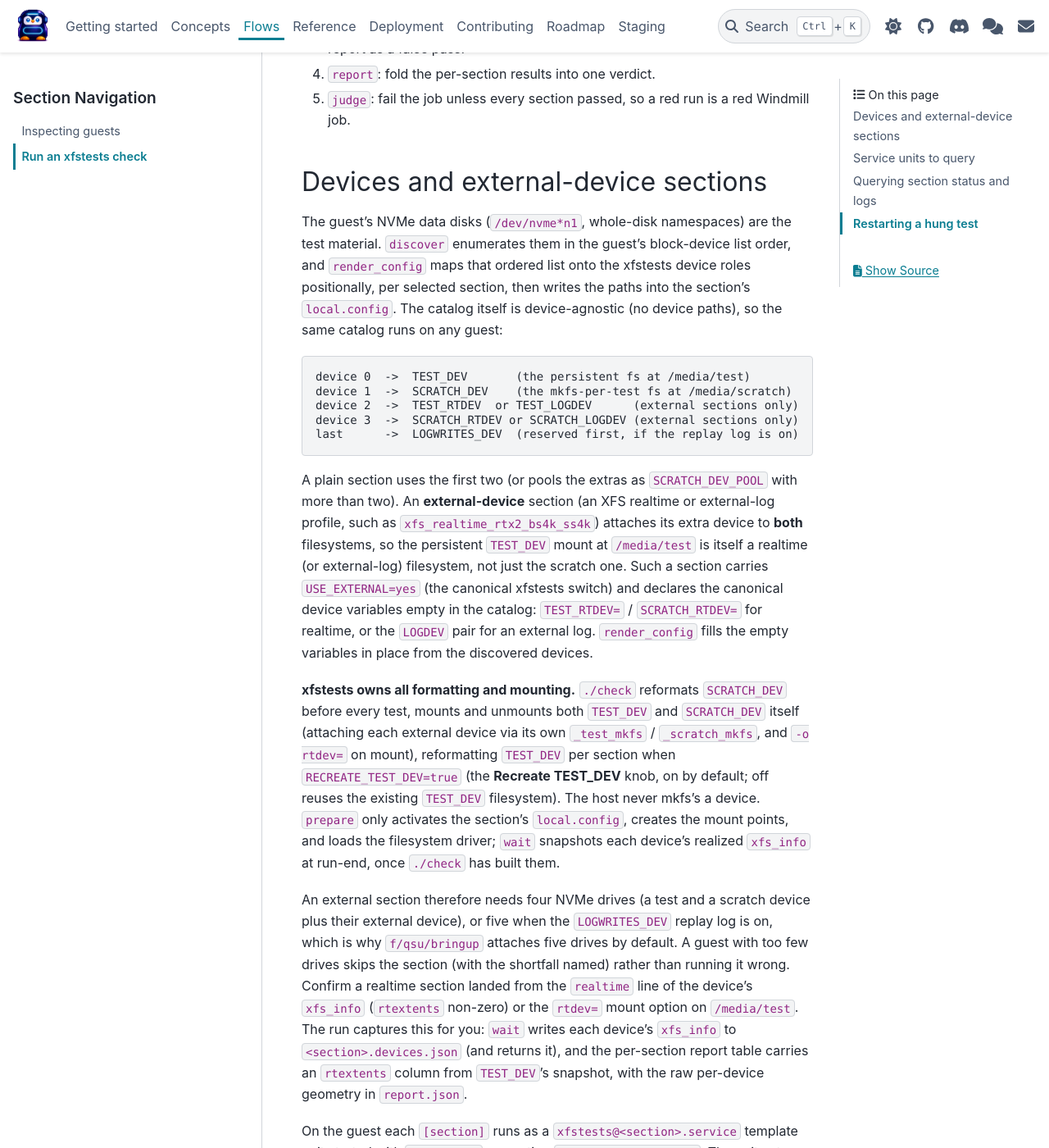
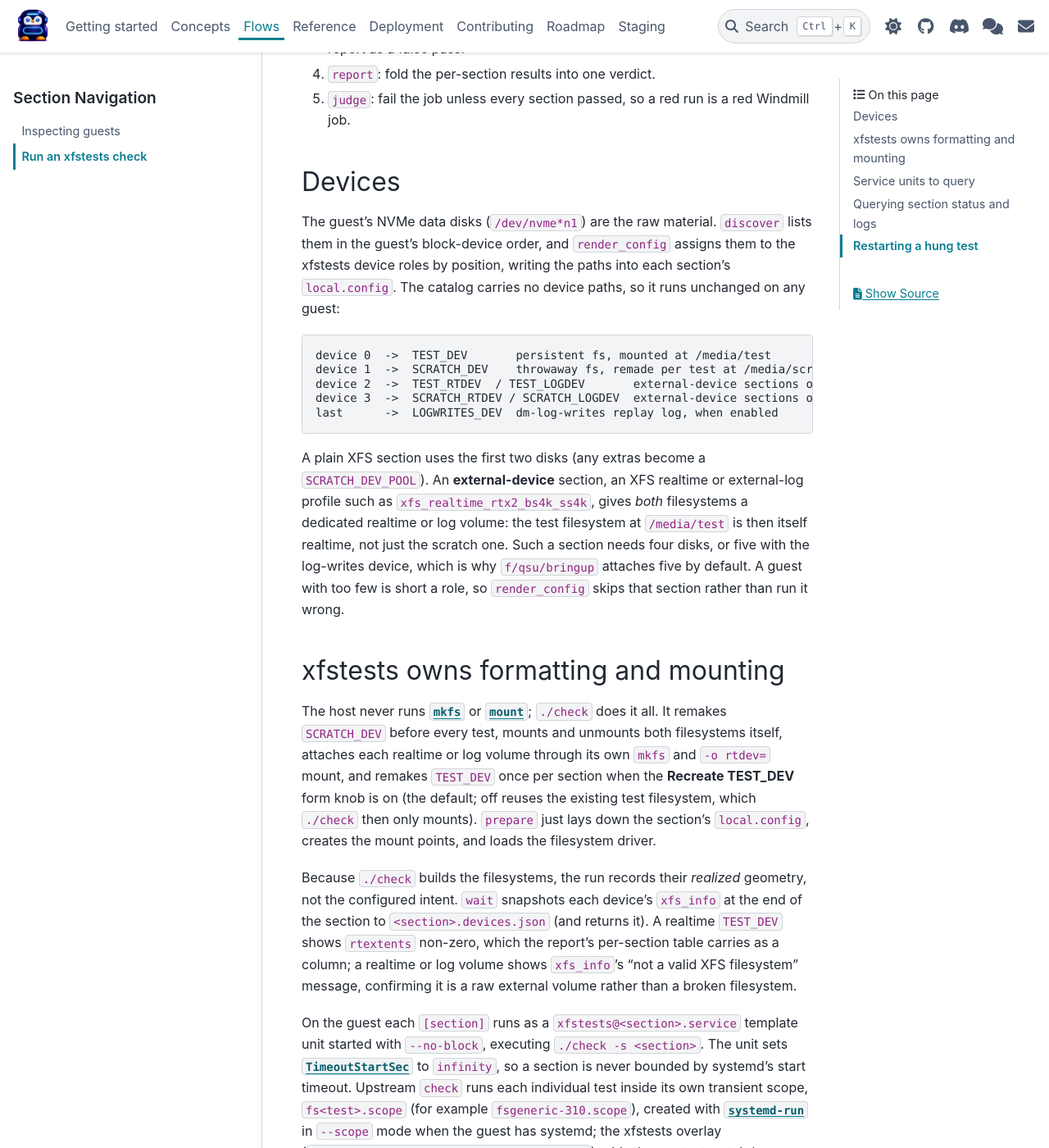
Before and after one commit to dagomez137/kdevops-ng, a Sphinx documentation site: the page built from docs/flows/fstests.rst, in a window 1280 px wide and 1400 px high, scrolled down 551 px. Shown: the whole window at 82% size. Built offline with Sphinx 7.4.7 and the PyData theme 0.15.4, drawn with Linux system fonts in a browser that asks for light colours.

Commit message:
docs: clarify the fstests device model and formatting ownership
The fstests flow page's device section had grown into a dense wall of
prose that mixed the device-to-role mapping, the empty-variable catalog
encoding, and the formatting story, and it still described the old model
where the host formatted the test device.

Rewrite it as two short sections a reader can follow. "Devices" keeps the
positional role map and states plainly what an external-device section
needs. "xfstests owns formatting and mounting" says who does what: the
host runs neither mkfs nor mount; ./check remakes the scratch device per
test, mounts both filesystems, attaches each realtime or log volume, and
remakes the test device per section under the Recreate TEST_DEV knob,
while the run records the realized geometry from each device's xfs_info.
Register mkfs and mount in the cmd_links table so the first mention of
each links to its manual.

Generated-by: Claude AI
Signed-off-by: Daniel Gomez <da.gomez@kernel.org>

```diff
--- a/docs/conf.py
+++ b/docs/conf.py
@@ -70,8 +70,11 @@ html_context = {
 # there).
 _SYSTEMD = "https://www.freedesktop.org/software/systemd/man/latest"
 _MAN7 = "https://man7.org/linux/man-pages/man1"
+_MAN8 = "https://man7.org/linux/man-pages/man8"
 cmd_links = {
     "ssh": f"{_MAN7}/ssh.1.html",
+    "mkfs": f"{_MAN8}/mkfs.8.html",
+    "mount": f"{_MAN8}/mount.8.html",
     "dmesg": f"{_MAN7}/dmesg.1.html",
     "cat": f"{_MAN7}/cat.1.html",
     "~/.ssh/config": "https://man7.org/linux/man-pages/man5/ssh_config.5.html",
--- a/docs/flows/fstests.rst
+++ b/docs/flows/fstests.rst
@@ -25,56 +25,51 @@ The flow is thin and mirrors xfstests/systemd vocabulary one-to-one:
 5. ``judge``: fail the job unless every section passed, so a red run is a red
    Windmill job.
 
-Devices and external-device sections
-====================================
+Devices
+=======
 
-The guest's NVMe data disks (``/dev/nvme*n1``, whole-disk namespaces) are the
-test material. ``discover`` enumerates them in the guest's block-device list
-order, and ``render_config`` maps that ordered list onto the xfstests device
-roles positionally, per selected section, then writes the paths into the
-section's ``local.config``. The catalog itself is device-agnostic (no device
-paths), so the same catalog runs on any guest:
+The guest's NVMe data disks (``/dev/nvme*n1``) are the raw material.
+``discover`` lists them in the guest's block-device order, and ``render_config``
+assigns them to the xfstests device roles by position, writing the paths into
+each section's ``local.config``. The catalog carries no device paths, so it runs
+unchanged on any guest:
 
 .. code-block:: text
 
-   device 0  ->  TEST_DEV       (the persistent fs at /media/test)
-   device 1  ->  SCRATCH_DEV    (the mkfs-per-test fs at /media/scratch)
-   device 2  ->  TEST_RTDEV  or TEST_LOGDEV      (external sections only)
-   device 3  ->  SCRATCH_RTDEV or SCRATCH_LOGDEV (external sections only)
-   last      ->  LOGWRITES_DEV  (reserved first, if the replay log is on)
+   device 0  ->  TEST_DEV       persistent fs, mounted at /media/test
+   device 1  ->  SCRATCH_DEV    throwaway fs, remade per test at /media/scratch
+   device 2  ->  TEST_RTDEV  / TEST_LOGDEV       external-device sections only
+   device 3  ->  SCRATCH_RTDEV / SCRATCH_LOGDEV  external-device sections only
+   last      ->  LOGWRITES_DEV  dm-log-writes replay log, when enabled
 
-A plain section uses the first two (or pools the extras as ``SCRATCH_DEV_POOL``
-with more than two). An **external-device** section (an XFS realtime or
-external-log profile, such as ``xfs_realtime_rtx2_bs4k_ss4k``) attaches its
-extra device to **both** filesystems, so the persistent ``TEST_DEV`` mount at
-``/media/test`` is itself a realtime (or external-log) filesystem, not just the
-scratch one. Such a section carries ``USE_EXTERNAL=yes`` (the canonical xfstests
-switch) and declares the canonical device variables empty in the catalog:
-``TEST_RTDEV=`` / ``SCRATCH_RTDEV=`` for realtime, or the ``LOGDEV`` pair for an
-external log. ``render_config`` fills the empty variables in place from the
-discovered devices.
+A plain XFS section uses the first two disks (any extras become a
+``SCRATCH_DEV_POOL``). An **external-device** section, an XFS realtime or
+external-log profile such as ``xfs_realtime_rtx2_bs4k_ss4k``, gives *both*
+filesystems a dedicated realtime or log volume: the test filesystem at
+``/media/test`` is then itself realtime, not just the scratch one. Such a
+section needs four disks, or five with the log-writes device, which is why
+:src:`f/qsu/bringup` attaches five by default. A guest with too few is short a
+role, so ``render_config`` skips that section rather than run it wrong.
 
-**xfstests owns all formatting and mounting.** ``./check`` reformats
-``SCRATCH_DEV`` before every test, mounts and unmounts both ``TEST_DEV`` and
-``SCRATCH_DEV`` itself (attaching each external device via its own
-``_test_mkfs`` / ``_scratch_mkfs``, and ``-o rtdev=`` on mount), reformatting
-``TEST_DEV`` per
-section when ``RECREATE_TEST_DEV=true`` (the **Recreate TEST_DEV** knob, on by
-default; off reuses the existing ``TEST_DEV`` filesystem). The host never mkfs's
-a device. ``prepare`` only activates the section's ``local.config``, creates the
-mount points, and loads the filesystem driver; ``wait`` snapshots each device's
-realized ``xfs_info`` at run-end, once ``./check`` has built them.
+xfstests owns formatting and mounting
+=====================================
 
-An external section therefore needs four NVMe drives (a test and a scratch
-device plus their external device), or five when the ``LOGWRITES_DEV`` replay
-log is on, which is why :src:`f/qsu/bringup` attaches five drives by default. A
-guest with too few drives skips the section (with the shortfall named) rather
-than running it wrong. Confirm a realtime section landed from the ``realtime``
-line of the device's ``xfs_info`` (``rtextents`` non-zero) or the ``rtdev=``
-mount option on ``/media/test``. The run captures this for you: ``wait`` writes
-each device's ``xfs_info`` to ``<section>.devices.json`` (and returns it), and
-the per-section report table carries an ``rtextents`` column from ``TEST_DEV``'s
-snapshot, with the raw per-device geometry in ``report.json``.
+The host never runs :cmd:`mkfs` or :cmd:`mount`; ``./check`` does it all. It
+remakes ``SCRATCH_DEV`` before every test, mounts and unmounts both filesystems
+itself, attaches each realtime or log volume through its own ``mkfs`` and
+``-o rtdev=`` mount, and remakes ``TEST_DEV`` once per section when the
+**Recreate TEST_DEV** form knob is on (the default; off reuses the existing test
+filesystem, which ``./check`` then only mounts). ``prepare`` just lays down the
+section's ``local.config``, creates the mount points, and loads the filesystem
+driver.
+
+Because ``./check`` builds the filesystems, the run records their *realized*
+geometry, not the configured intent. ``wait`` snapshots each device's
+``xfs_info`` at the end of the section to ``<section>.devices.json`` (and
+returns it). A realtime ``TEST_DEV`` shows ``rtextents`` non-zero, which the
+report's per-section table carries as a column; a realtime or log volume shows
+``xfs_info``'s "not a valid XFS filesystem" message, confirming it is a raw
+external volume rather than a broken filesystem.
 
 On the guest each ``[section]`` runs as a ``xfstests@<section>.service``
 template unit started with ``--no-block``, executing ``./check -s <section>``.
```
